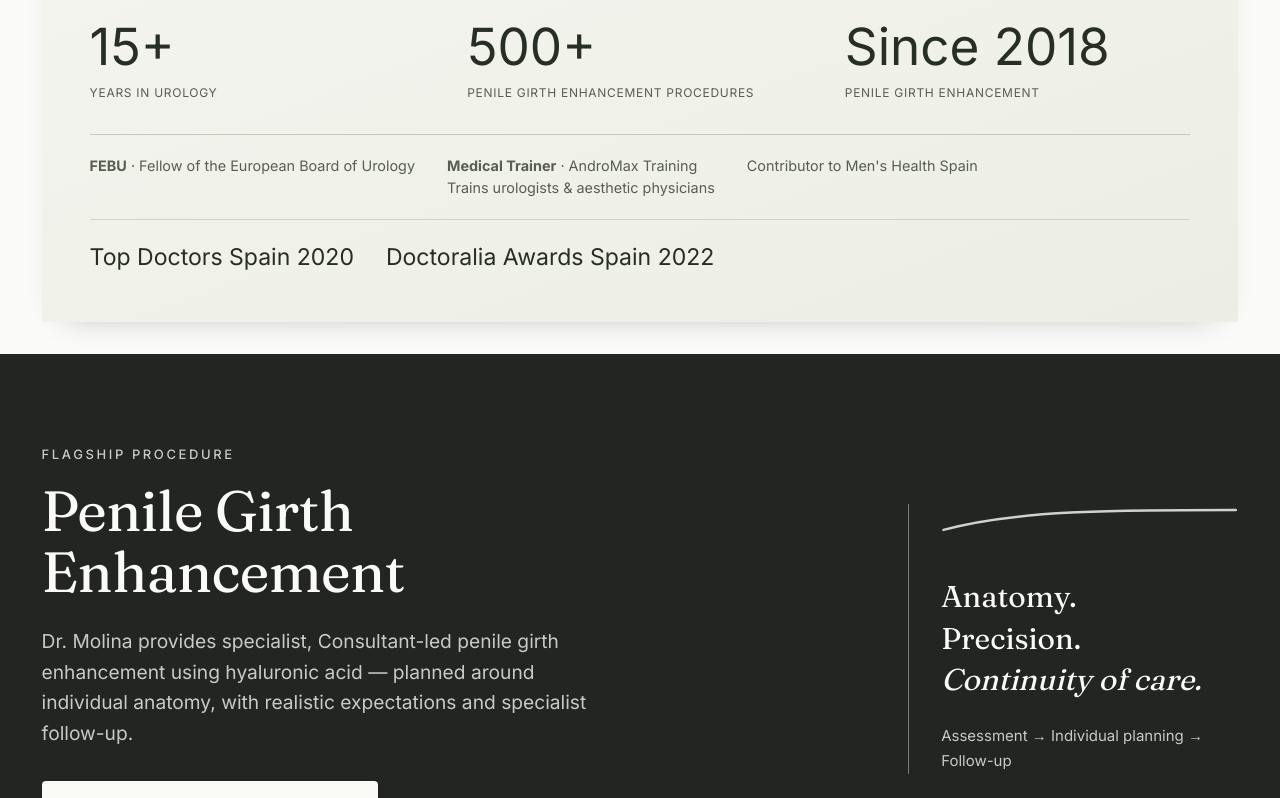
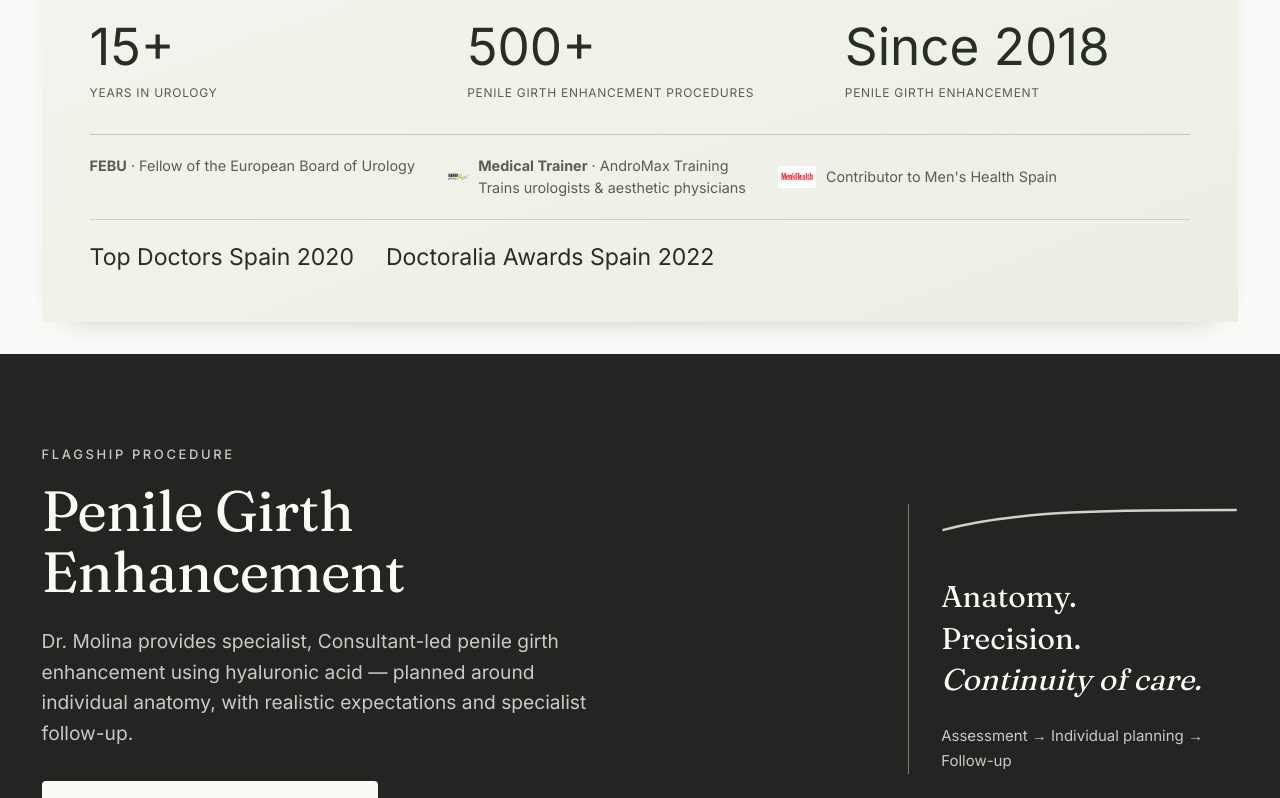
Before and after one commit to almolca/dr-alejandro-molina, a Next.js app: page / in a window 1280 px wide. Shown: the part 1180-1978 px from the top of the page. Built offline with nearby package versions, Linux system fonts and the light colour scheme; no server answers.

Commit message:
feat(trust): add compact approved logos to the authority-statistics rail
Co-Authored-By: Claude Sonnet 5 <noreply@anthropic.com>

```diff
--- a/src/components/editorial/Editorial.module.css
+++ b/src/components/editorial/Editorial.module.css
@@ -28,6 +28,8 @@
 .metric dt { margin-top: .65rem; font-size: .75rem; line-height: 1.5; letter-spacing: .06em; text-transform: uppercase; color: var(--authority-muted); }
 .metric dd { order: -1; margin: 0; font-family: var(--font-display); font-size: clamp(2rem,4vw,3.5rem); line-height: 1.08; }
 .rail { display: flex; flex-wrap: wrap; gap: 1rem 2rem; margin-top: 2rem; padding-top: 1.25rem; border-top: 1px solid #89957f70; font-size: .9rem; color: var(--authority-muted); }
+.railItem { display: inline-flex; align-items: center; gap: 0.6rem; }
+.railLogo { display: block; height: 1.35rem; width: auto; object-fit: contain; opacity: 0.92; }
 .recognitionRail { display: flex; flex-wrap: wrap; gap: .5rem 2rem; margin-top: 1.25rem; padding: 0; list-style: none; font-family: var(--font-display); font-size: clamp(1.25rem,1.8vw,1.6rem); font-weight: 400; border-top: 1px solid #aeb5a480; padding-top: 1.25rem; }
 .timeline { list-style: none; padding: 0; margin: 3rem 0 0; display: grid; gap: 2rem 4rem; }
 .milestone { display: grid; grid-template-columns: 3rem 1fr; gap: 1rem; padding-top: 1.5rem; border-top: 1px solid #ccd2c4; }
--- a/src/components/editorial/PhysicianAuthority.tsx
+++ b/src/components/editorial/PhysicianAuthority.tsx
@@ -1,5 +1,7 @@
+import Image from "next/image";
 import { doctor } from "@/config/doctor";
 import { editorialContributions } from "@/config/mediaAppearances";
+import { publications, trainingPrograms } from "@/config/reputation";
 import styles from "./Editorial.module.css";
 
 export function AuthorityMetric({value,label}: {value:string;label:string}) {
@@ -15,8 +17,23 @@ export function PhysicianAuthority({ dark = false, recognition = false }: { dark
     </dl>
     <div className={styles.rail}>
       {doctor.credentials.includes("FEBU — Fellow of the European Board of Urology") && <p><strong>FEBU</strong> · Fellow of the European Board of Urology</p>}
-      {doctor.medicalTrainer && <p><strong>Medical Trainer</strong> · {doctor.medicalTrainer.program}<br />Trains urologists &amp; aesthetic physicians</p>}
-      {editorialContributions.filter(item => item.publishReady).map(item => <p key={item.outletName}>{item.wording}</p>)}
+      {doctor.medicalTrainer && (
+        <p className={styles.railItem}>
+          {trainingPrograms[0]?.logoSrc && (
+            <Image src={trainingPrograms[0].logoSrc} alt={trainingPrograms[0].program} width={100} height={32} className={styles.railLogo} />
+          )}
+          <span><strong>Medical Trainer</strong> · {doctor.medicalTrainer.program}<br />Trains urologists &amp; aesthetic physicians</span>
+        </p>
+      )}
+      {editorialContributions.filter(item => item.publishReady).map((item) => {
+        const publicationLogo = publications.find((pub) => pub.outletName === item.outletName)?.logoSrc;
+        return (
+          <p key={item.outletName} className={styles.railItem}>
+            {publicationLogo && <Image src={publicationLogo} alt={item.outletName} width={80} height={32} className={styles.railLogo} />}
+            <span>{item.wording}</span>
+          </p>
+        );
+      })}
     </div>
     {recognition && <ul className={styles.recognitionRail} aria-label="Professional recognition">
       {doctor.awards.filter(award => award.publishReady).map(award => <li key={award.officialTitle}>{award.officialTitle}</li>)}
```
